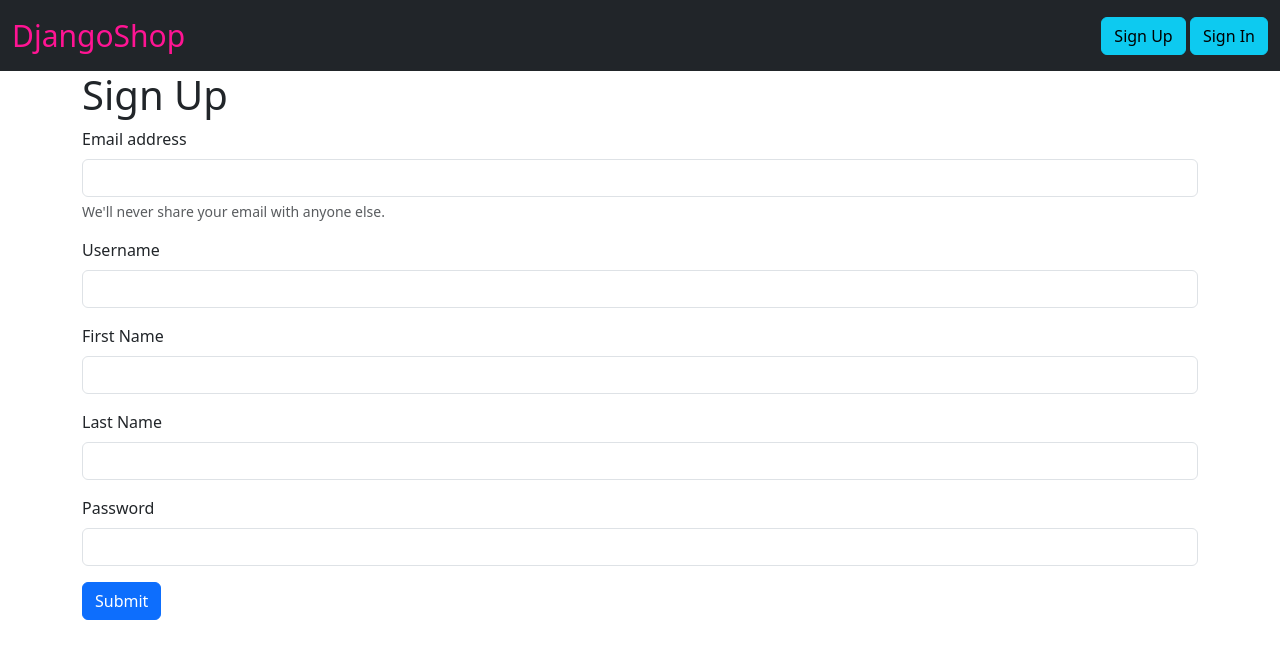
After one commit to OleksandrTymchuk/django_store, a Django app: page /sign-up in a window 1280 px wide. The commit adds this page. Shown: the top 659 px of the page. Run offline with Django 4.2, Linux system fonts and the light colour scheme.

Commit message:
add sign-in, sign-up and logout

```diff
--- a/main/urls.py
+++ b/main/urls.py
@@ -1,6 +1,10 @@
 from django.urls import path
-from .views import home
+from .views import home, sign_up, sign_in, logout_view
 
 urlpatterns = [
-    path("", home, name="home")
+    path("", home, name="home"),
+    path("sign-up", sign_up, name="sign-up"),
+    path("sign-in", sign_in, name="sign-in"),
+    path("logout", logout_view, name="logout")
+
 ]
--- a/main/views.py
+++ b/main/views.py
@@ -1,12 +1,51 @@
-from django.shortcuts import render
+from django.contrib.auth import authenticate, login, logout
+from django.shortcuts import render, redirect
 from django.http import HttpResponse
 from .models import MenuItem
+from django.contrib.auth.models import User
 from products.models import Product
 
 def home(request):
     menu_items = MenuItem.objects.all()
     products = Product.objects.filter(display_on_main_page=True, approved = True).order_by("id")
+    print(request.user)
     return render(request, 'main/index.html', {
         "menu_items": menu_items,
         "products":products
     })
+
+def sign_up(request):
+    if request.method == "POST":
+        user = User()
+        user.email = request.POST.get("email")
+        user.username = request.POST.get("username")
+        user.first_name = request.POST.get("first_name")
+        user.last_name = request.POST.get("last_name")
+        user.set_password(request.POST.get("password"))
+        user.is_superuser = False
+        user.is_staff = False
+        user.is_active = True
+        user.save()
+        if user:
+            login(request, user)
+        return redirect("/")
+
+    else:
+        return render(request, "main/sign-up.html", {})
+
+def sign_in(request):
+    if request.method == "POST":
+        user = authenticate(request, username=request.POST.get("username"), password=request.POST.get("password"))
+        print("AUTH")
+        print(user)
+        if user:
+            login(request, user)
+        return redirect("/")
+    else:
+        return render(request, "main/sign-in.html", {})
+
+
+def logout_view(request):
+    if request.user.is_authenticated:
+        logout(request)
+        return redirect("/")
--- a/templates/base.html
+++ b/templates/base.html
@@ -28,6 +28,15 @@
               {% endfor %}
           </ul>
         </div>
+          <div class=sign>
+            {% if request.user.is_authenticated %}
+             <h3 class="user">{{ request.user.first_name }} {{ request.user.last_name }}</h3>
+             <a type="button" class="btn btn-danger" href=" {% url 'logout' %}">Logout</a>
+            {% else %}
+             <a type="button" class="btn btn-info" href=" {% url 'sign-up' %}">Sign Up</a>
+             <a type="button" class="btn btn-info" href=" {% url 'sign-in' %}">Sign In</a>
+            {% endif %}
+          </div>
       </div>
     </nav>
 {% block content %}
--- /dev/null
+++ b/templates/main/sign-up.html
@@ -0,0 +1,34 @@
+{% extends 'base.html' %}
+
+{% block content %}
+    <div class="container">
+        <div class="row">
+            <h1>Sign Up</h1>
+            <form method="post" action="{% url 'sign-up' %}">
+                {% csrf_token %}
+              <div class="mb-3">
+                <label for="exampleInputEmail1" class="form-label">Email address</label>
+                <input type="email" class="form-control" id="exampleInputEmail1" aria-describedby="emailHelp" name="email">
+                <div id="emailHelp" class="form-text">We'll never share your email with anyone else.</div>
+              </div>
+              <div class="mb-3">
+                <label for="username" class="form-label">Username</label>
+                <input type="text" class="form-control" id="username" name="username">
+              </div>
+                <div class="mb-3">
+                <label for="first_name" class="form-label">First Name</label>
+                <input type="text" class="form-control" id="first_name" name="first_name">
+              </div>
+                <div class="mb-3">
+                <label for="last_name" class="form-label">Last Name</label>
+                <input type="text" class="form-control" id="last_name" name="last_name">
+              </div>
+              <div class="mb-3">
+                <label for="exampleInputPassword1" class="form-label">Password</label>
+                <input type="password" class="form-control" id="exampleInputPassword1" name="password">
+              </div>
+              <button type="submit" class="btn btn-primary">Submit</button>
+            </form>
+        </div>
+    </div>
+{% endblock %}
```
Also changed, not shown: templates/main/sign-in.html (added, +21 -0 lines).
